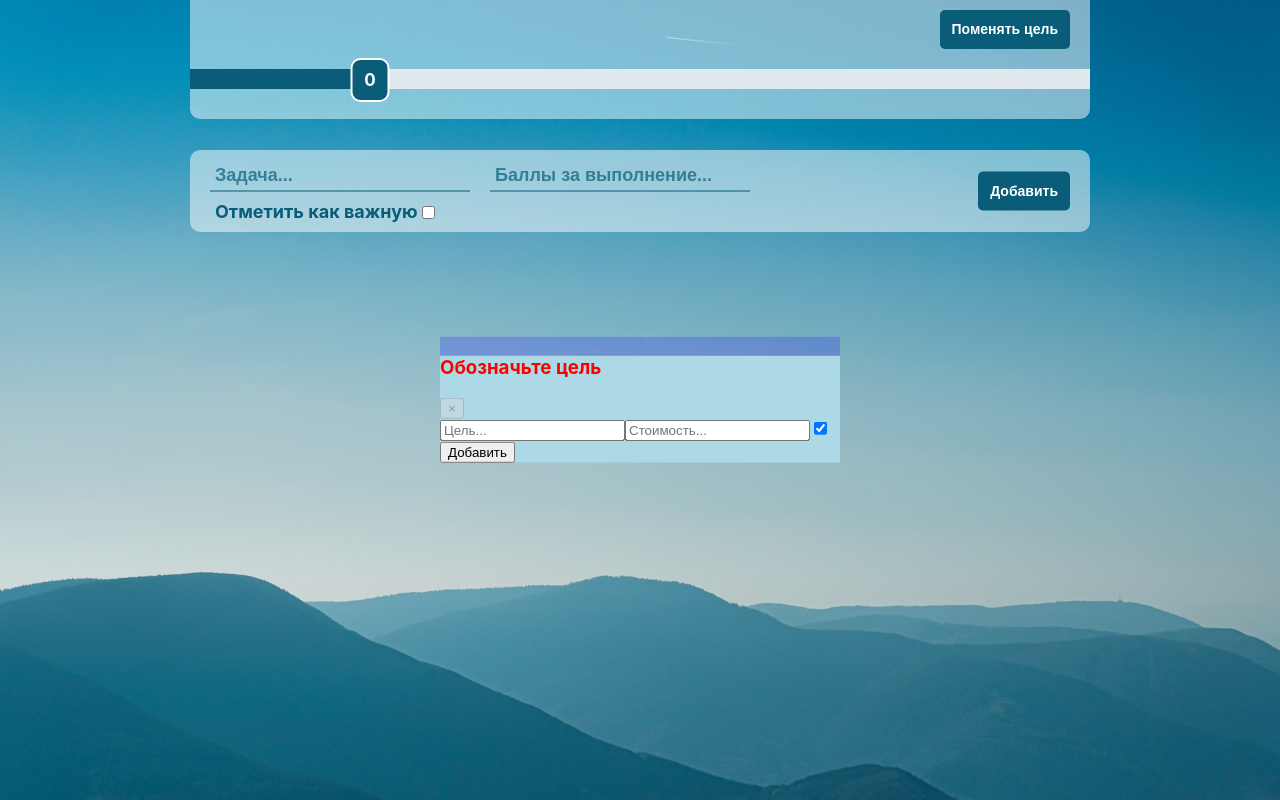
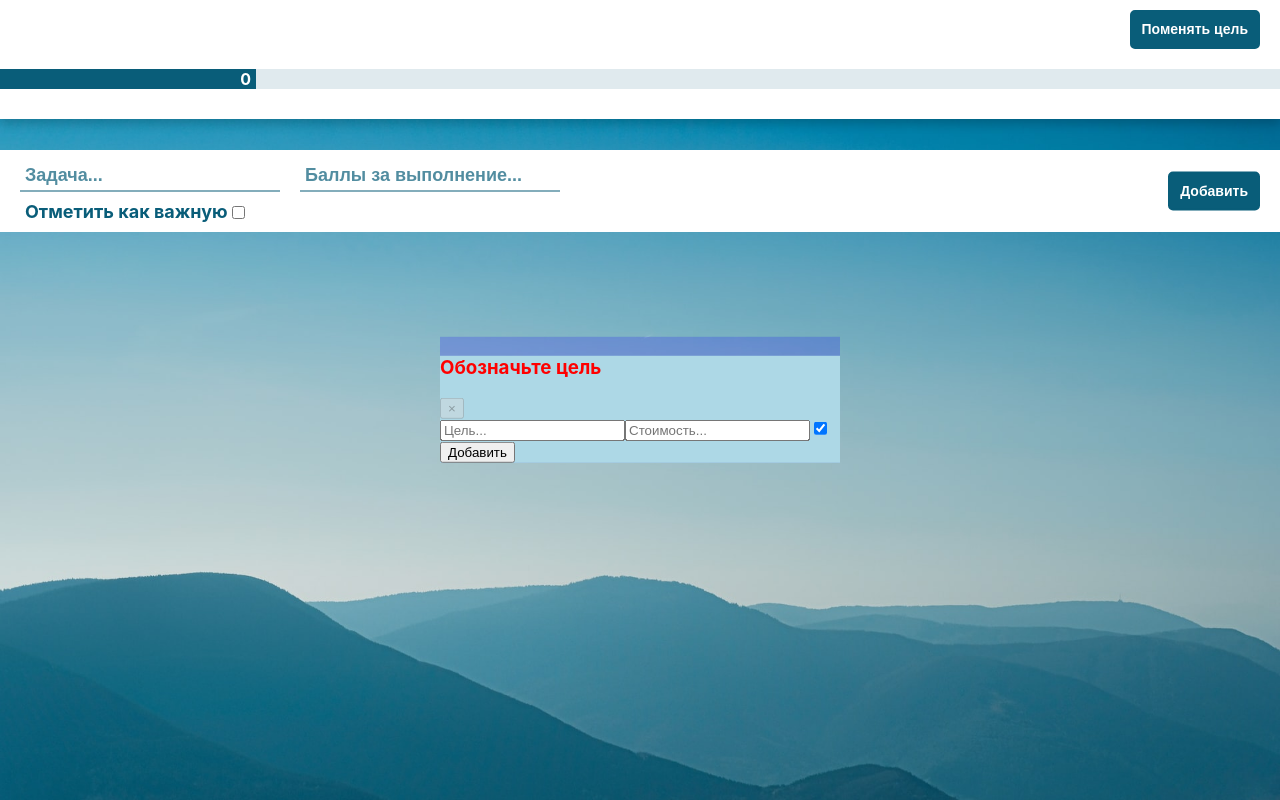
Before and after one commit to DarlingMila/to-dos, a React (Create React App) app: page / in a window 1280 px wide. Built offline with nearby package versions, Linux system fonts and the light colour scheme.

Commit message:
add animation for deleting item

```diff
--- a/src/App.css
+++ b/src/App.css
@@ -24,6 +24,10 @@
   --black-color: rgba(0, 0, 0, 1);
   --see-through-black-color: rgba(0, 0, 0, 0.2);
 
+
+  /* NEW SET */
+  --side-margin: 30px;
+
 }
 
 .app_wrapper {
--- a/src/components/Form/Form.css
+++ b/src/components/Form/Form.css
@@ -1,8 +1,8 @@
 .formSection{
-  width: 900px;
+  width: 100%;
   margin: 0 auto;
-  background-color: var(--see-through-white-color);
-  border-radius: 10px;
+  background-color: var(--white-color);
+
   padding: 10px 20px;
   box-sizing: border-box;
   position: relative;
--- a/src/components/Goal/Goal.css
+++ b/src/components/Goal/Goal.css
@@ -10,11 +10,8 @@
 
 
 .goal {
-  background-color: var(--see-through-white-color);
-  border-bottom-left-radius: 10px;
-  border-bottom-right-radius: 10px;
-
-  width: 900px;
+  background-color: var(--white-color);
+  width: 100%;
 
   padding-bottom: 20px;
 
@@ -23,7 +20,9 @@
   left: 0;
   right: 0;
 
-  z-index: 1;
+  z-index: 10;
+
+  box-shadow: 0 5px 10px var(--see-through-black-color);
 
 }
 
@@ -101,28 +100,5 @@
   width: 20%;
   transform: translate(0, 50%);
   transition: all 0.5s ease-in-out;
+  color: white;
 }
-
-.dot {
-  background-color: var(--dark-blue-color);
-  border: 2px solid var(--white-color);
-  color: var(--white-color);
-  height: 40px;
-  position: absolute;
-  top: 0;
-  right: 0;
-  z-index: 1;
-  border-radius: 10px;
-  transform: translate(50%, -25%);
-  transform-origin: center;
-  text-align: center;
-  vertical-align: middle;
-  margin: 0;
-  padding: 0;
-  line-height: 40px;
-  font-size: 17px;
-  font-weight: bold;
-  line-height: 40px;
-  padding: 0 5px;
-  min-width: 25px;
-}
--- a/src/components/Goal/Goal.js
+++ b/src/components/Goal/Goal.js
@@ -29,7 +29,7 @@ function Goal({ goal, earnedPoints, openPopup, isAchieved }) {
       <div className="goal_progressBar">
         <div className="line">{goal.price}</div>
         <div className="line line_green" style={madeProgress}>
-          <div className="dot">{earnedPoints}</div>
+         {earnedPoints}
         </div>
       </div>
       {/* <div
--- a/src/components/Item/Item.css
+++ b/src/components/Item/Item.css
@@ -1,6 +1,9 @@
 .item {
+  width: 100%;
+  display: block;
   background-color: var(--see-through-white-color);
-  width: 200px;
+  width: 60%;
+
   margin: 0 auto;
   padding: 10px 10px 10px 40px;
   border-radius: 10px;
@@ -9,6 +12,9 @@
   border: 2px solid var(--white-color);
   justify-self: end;
   align-self: flex-end;
+  z-index: 5;
+
+  transition: all 0.6s ease-out;
 }
 
 .item:last-child {
@@ -151,3 +157,19 @@
 .item_done p  {
   color: var(--see-through-black-color);
 }
+
+@keyframes fallingDown {
+  to {
+    opacity: 0.5;
+    transform: translateY(1000%) rotate(50deg);
+    transform-origin: top left;
+  }
+
+}
+
+.item_deleteAnimation {
+  z-index: 1;
+  animation: fallingDown 1s cubic-bezier(.63,-0.28,.37,1.32);
+
+  /* cubic-bezier(.37,-0.22,.48,1.47); */
+}
--- a/src/components/Item/Item.js
+++ b/src/components/Item/Item.js
@@ -1,11 +1,17 @@
-import React from 'react'
+import React, {useState} from 'react'
 import "./Item.css";
 
 function Item ({ id, name, price, isImportant, isDone, deleteTask, doneTask }) {
 
+  const [deleteAnimation, setDeleteAnimation] = useState(false);
+
   const deleteHandler = (id) => {
     console.log("item id", id);
-    deleteTask(id);
+
+    setTimeout(() => {
+      deleteTask(id);
+    }, 1000)
+    setDeleteAnimation(true);
   };
 
   const doneHandler = (id, price, isDone) => {
@@ -17,6 +23,7 @@ function Item ({ id, name, price, isImportant, isDone, deleteTask, doneTask }) {
       className={`item
         ${isImportant ? "item_important" : ""}
         ${isDone ? "item_done" : ""}
+        ${deleteAnimation ? "item_deleteAnimation" : ""}
         `}
     >
       <h3>{name}</h3>
@@ -25,14 +32,12 @@ function Item ({ id, name, price, isImportant, isDone, deleteTask, doneTask }) {
         type="button"
         className="itemBtn itemBtn_done"
         onClick={() => doneHandler(id, price, isDone)}
-      >
-      </button>
+      ></button>
       <button
         type="button"
         className="itemBtn itemBtn_delete"
         onClick={() => deleteHandler(id)}
-      >
-      </button>
+      ></button>
     </li>
   );
 }
--- a/src/components/List/List.css
+++ b/src/components/List/List.css
@@ -1,18 +1,21 @@
 .list {
-  width: 900px;
   margin: 0 auto;
   margin-top: 30px;
+  display: block;
 
   /* border: 1px solid red; */
 }
 
 .list ul {
+  width: calc(100% - 2 * var(--side-margin));
   list-style: none;
   margin: 0 auto;
   padding: 0;
 
   display: grid;
   row-gap: 20px;
-  grid-template-columns: repeat(auto-fit, 300px);
-  justify-content: space-around;
+  grid-template-columns: repeat(auto-fit, minmax(300px, 1fr));
+
+
+
 }
```
Also changed, not shown: src/App.js (+43 -0 lines).
